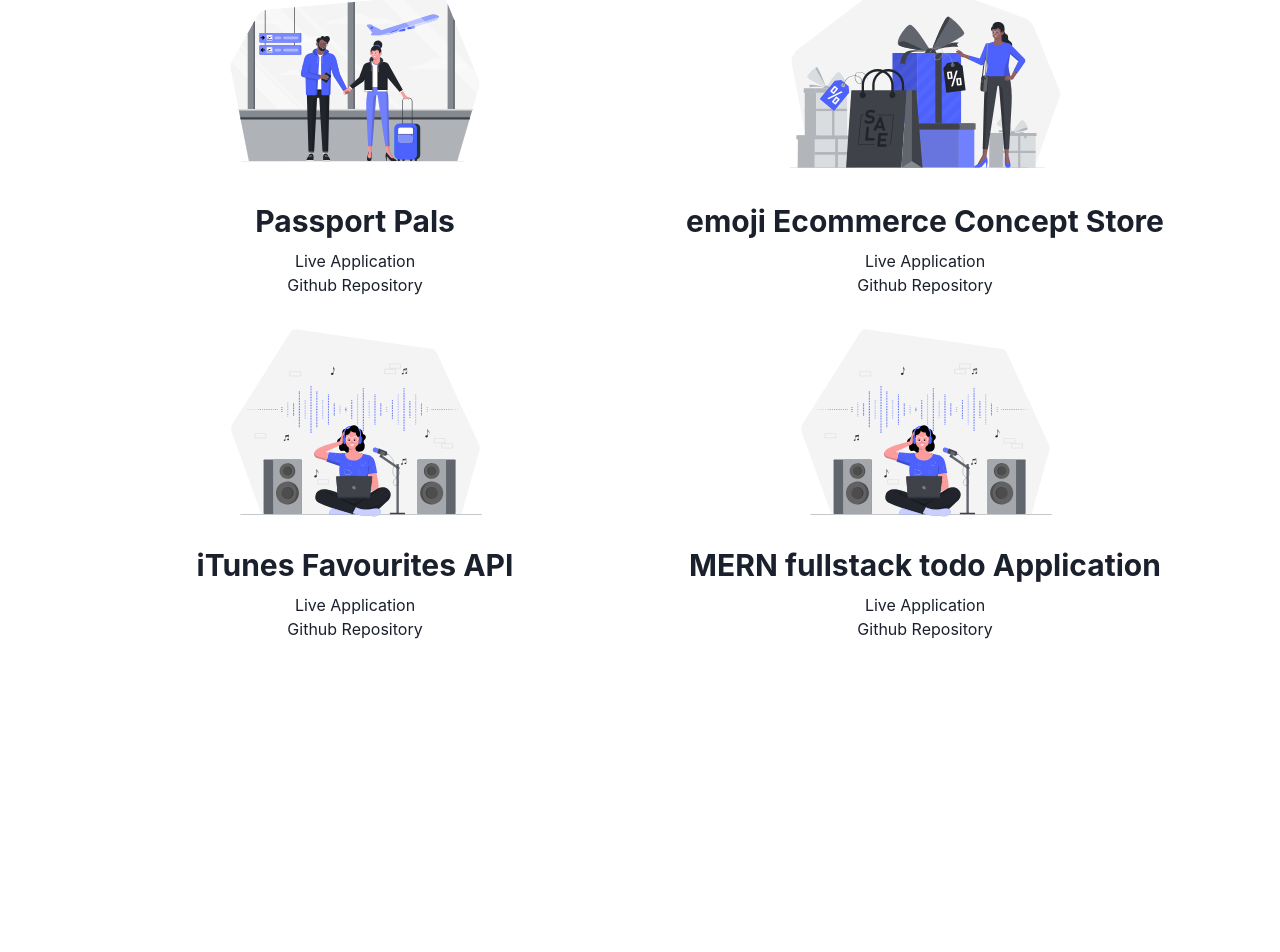
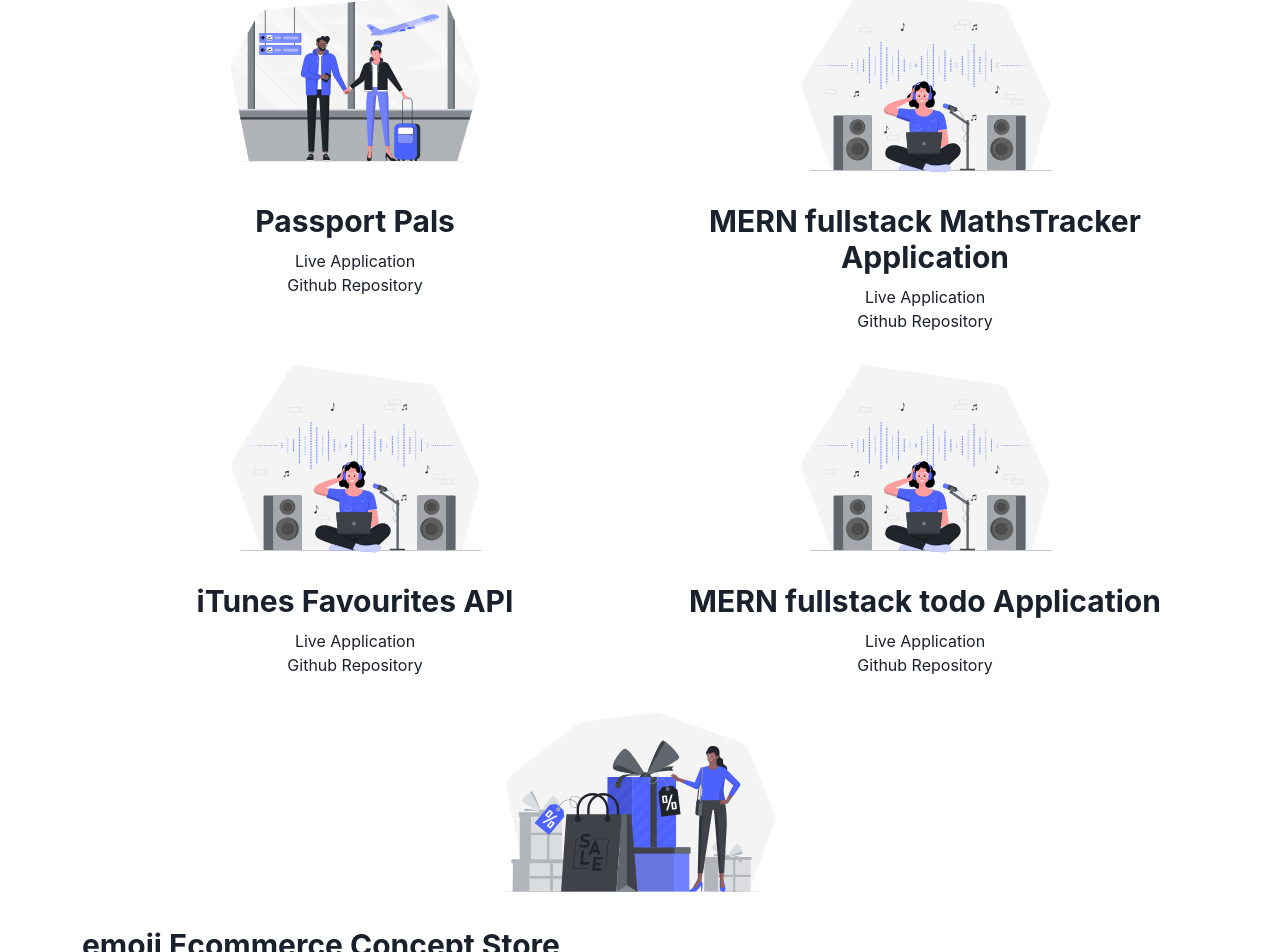
Before and after one commit to BradleyLund/nextjs-dev-portfolio, a Next.js app: page /projects in a window 1280 px wide. Shown: the part 451-1403 px from the top of the page. Before the commit the page ends 1092 px from the top, so only its background shows below. Built offline with nearby package versions, Linux system fonts and the light colour scheme.

Commit message:
add mathstracker project

```diff
--- a/pages/projects.js
+++ b/pages/projects.js
@@ -73,19 +73,22 @@
           </Col>
           <Col>
             <div className="projectClass">
-              <Image width={250} height={250} src={shopping} alt="shopping" />
+              <Image width={250} height={250} src={iTunesImage} alt="iTunes" />
 
-              <h2 className="projectname">emoji Ecommerce Concept Store</h2>
+              <h2 className="projectname">
+                MERN fullstack MathsTracker Application
+              </h2>
 
-              <Link href="https://bradleylund.github.io/emojiEcommerce/">
+              <Link href="https://heroku-todo-test.herokuapp.com/">
                 <a>Live Application</a>
               </Link>
-              <Link href="https://github.com/BradleyLund/emojiEcommerce">
+              <Link href="https://github.com/BradleyLund/maths-tracker">
                 <a>Github Repository</a>
               </Link>
             </div>
           </Col>
         </Row>
+
         <Row className="text-center" xs={1} md={2} lg={2}>
           <Col>
             <div className="projectClass">
@@ -111,6 +114,22 @@
                 <a>Live Application</a>
               </Link>
               <Link href="https://github.com/BradleyLund/fullstack-todo">
+                <a>Github Repository</a>
+              </Link>
+            </div>
+          </Col>
+        </Row>
+        <Row>
+          <Col>
+            <div className="projectClass">
+              <Image width={250} height={250} src={shopping} alt="shopping" />
+
+              <h2 className="projectname">emoji Ecommerce Concept Store</h2>
+
+              <Link href="https://bradleylund.github.io/emojiEcommerce/">
+                <a>Live Application</a>
+              </Link>
+              <Link href="https://github.com/BradleyLund/emojiEcommerce">
                 <a>Github Repository</a>
               </Link>
             </div>
```
